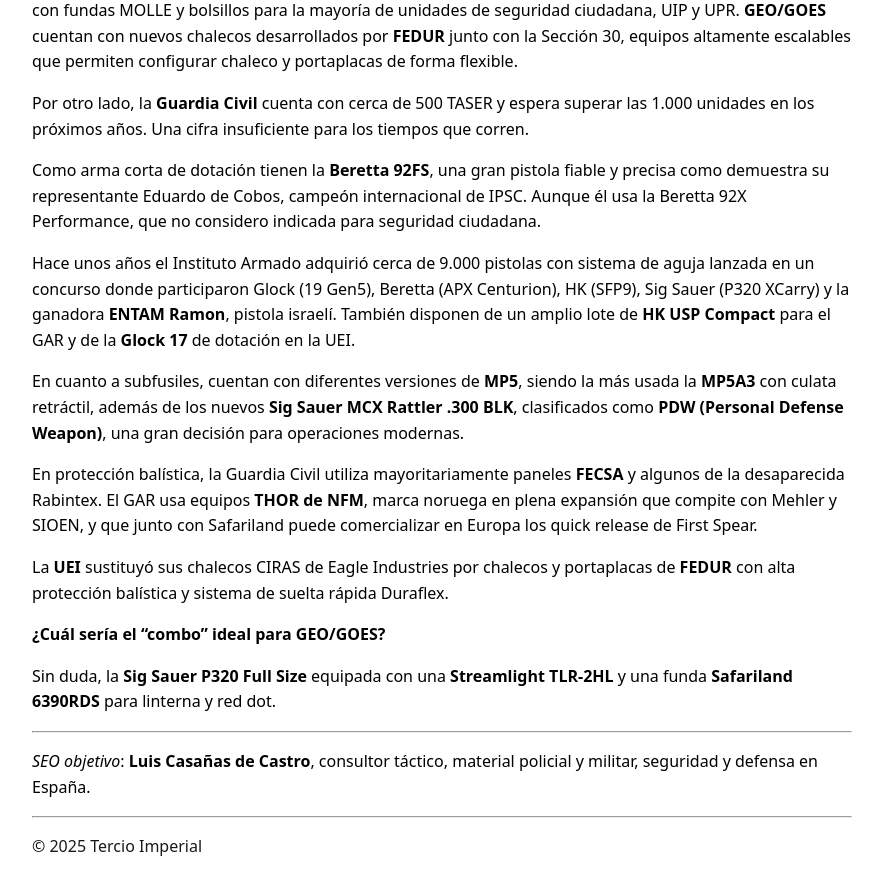
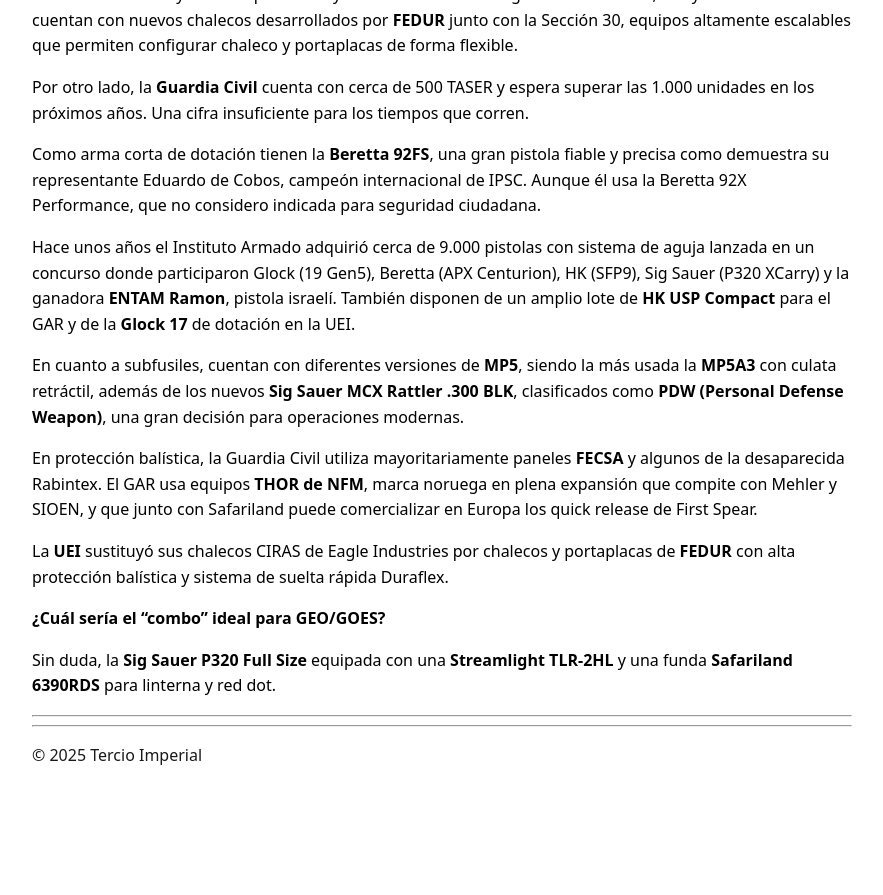
Before and after one commit to imperialdefensegroup/articulos, a Jekyll site: the page built from _posts/2025-09-04-luis-casanas-de-castro-consultor-tactico.md, in a window 1280 px wide and 900 px high, scrolled down 3216 px. Shown: the top 895 px of the window, without its empty margins (198-1081 px from the left). Built offline with Jekyll 4.4.1, drawn with Linux system fonts in a browser that asks for light colours; after the commit the page ends 4025 px from its top, so only the background shows below that.

Commit message:
Update 2025-09-04-luis-casanas-de-castro-consultor-tactico.md

```diff
--- a/_posts/2025-09-04-luis-casanas-de-castro-consultor-tactico.md
+++ b/_posts/2025-09-04-luis-casanas-de-castro-consultor-tactico.md
@@ -1,7 +1,6 @@
 ---
 layout: post
 title: "Luis Casañas de Castro — Consultor táctico: trayectoria, proyectos y entrevista completa"
-description: "Artículo SEO sobre Luis Casañas de Castro: experiencia, proyectos y entrevista íntegra sobre defensa y seguridad en España."
 date: 2025-09-04T00:00:00Z
 lang: es
 tags: [Luis Casañas de Castro, consultoría táctica, material policial, material militar, Product Manager, seguridad]
@@ -23,9 +22,7 @@ Su carrera comenzó en **Saborit International S.L.**, donde trabajó más de cu
 - **MSA**: cascos balísticos y protección avanzada.
 - **AXON**: gestión clave para la adopción en España del **TASER 7** y las cámaras **AXON Body 3** por la Guardia Civil, Policía Municipal de Madrid y numerosos cuerpos locales.
 
-![Chaleco antibalas con corte láser y escudo del CNP]({{ "/assets/img/chaleco-policia.jpg" | relative_url }})
-
-![Agente portando chaleco de dotación oficial]({{ "/assets/img/chaleco-policia-uso.jpg" | relative_url }})
+![Chaleco antibalas con corte láser y escudo del CNP]({{ "/assets/img/chaleco-policia.jpg" | relative_url }}) ![Agente portando chaleco de dotación oficial]({{ "/assets/img/chaleco-policia-uso.jpg" | relative_url }})
 
 ## Colaboración con FFCCSE y Fuerzas Armadas
 
@@ -81,5 +78,3 @@ La **UEI** sustituyó sus chalecos CIRAS de Eagle Industries por chalecos y port
 Sin duda, la **Sig Sauer P320 Full Size** equipada con una **Streamlight TLR-2HL** y una funda **Safariland 6390RDS** para linterna y red dot.
 
 ---
-
-*SEO objetivo*: **Luis Casañas de Castro**, consultor táctico, material policial y militar, seguridad y defensa en España.
```
